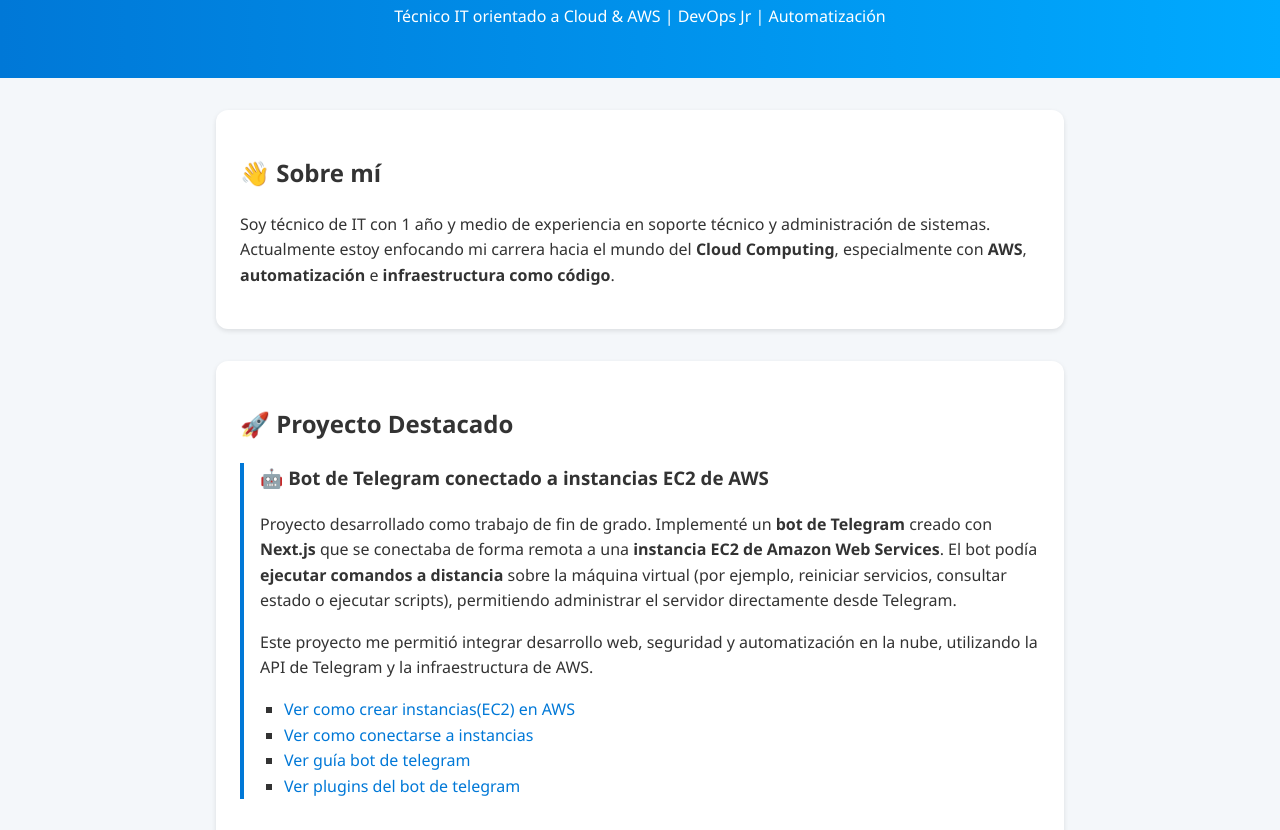
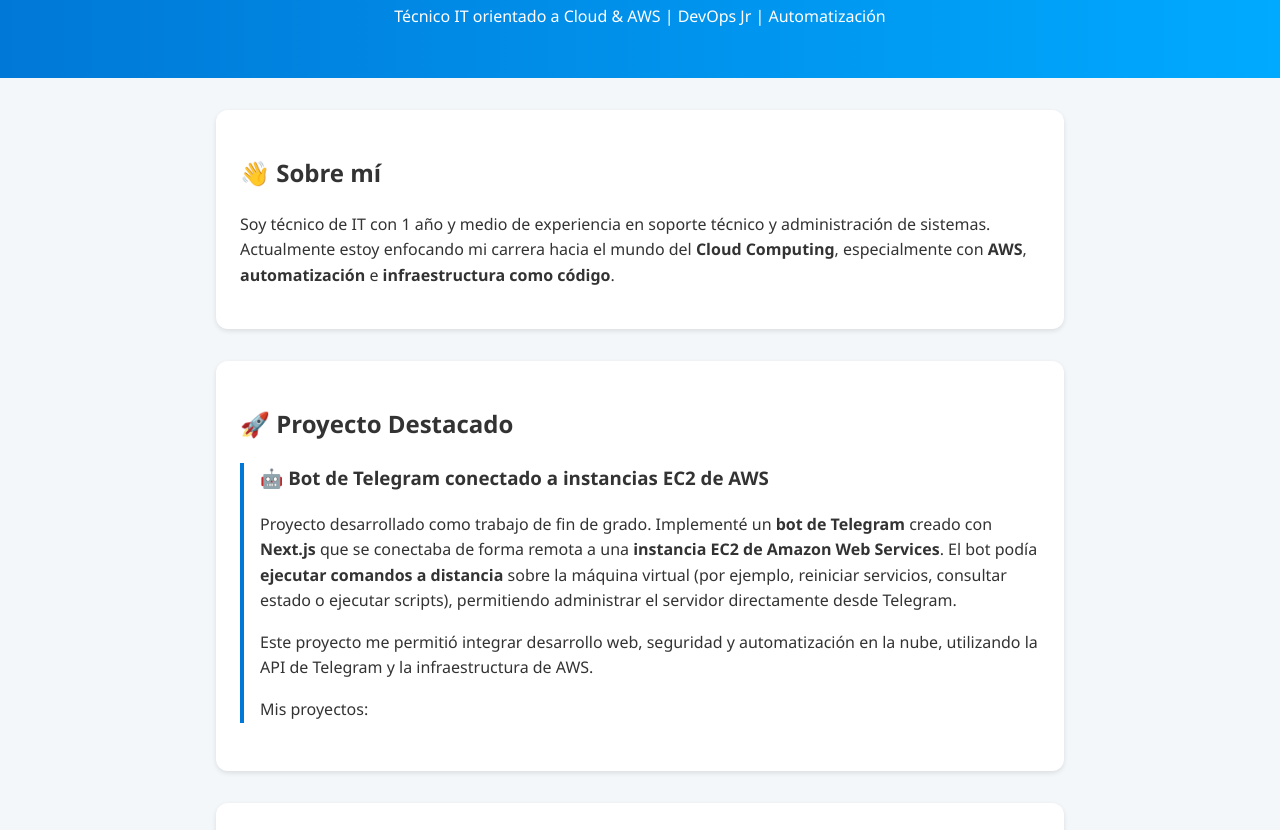
Before and after one commit to dduraan/dduraan.github.io, a plain HTML site: page index.html in a window 1280 px wide. Shown: the part 122-952 px from the top of the page. Drawn offline with Linux system fonts and the light colour scheme.

Commit message:
Update index.html

```diff
--- a/index.html
+++ b/index.html
@@ -37,12 +37,11 @@
         Este proyecto me permitió integrar desarrollo web, seguridad y automatización en la nube, utilizando
         la API de Telegram y la infraestructura de AWS.
       </p>
-    <ul>
-      <li><a href="docs/AWS-CREAR_INSTANCIAS(EC2).docx" target="_blank">Ver como crear instancias(EC2) en AWS</a></li>
-      <li><a href="docs/Como_conectarse_a_instancias_EC2.docx" download>Ver como conectarse a instancias</a></li>
-      <li><a href="docs/guia_botdeTelegram.docx" target="_blank">Ver guía bot de telegram</a></li>
-      <li><a href="docs/addons del bot de telegram.docx" target="_blank">Ver plugins del bot de telegram</a></li>
-    </ul>
+    <p>
+        Mis proyectos:
+
+
+    </p>
     </div>
   </section>
 
```
